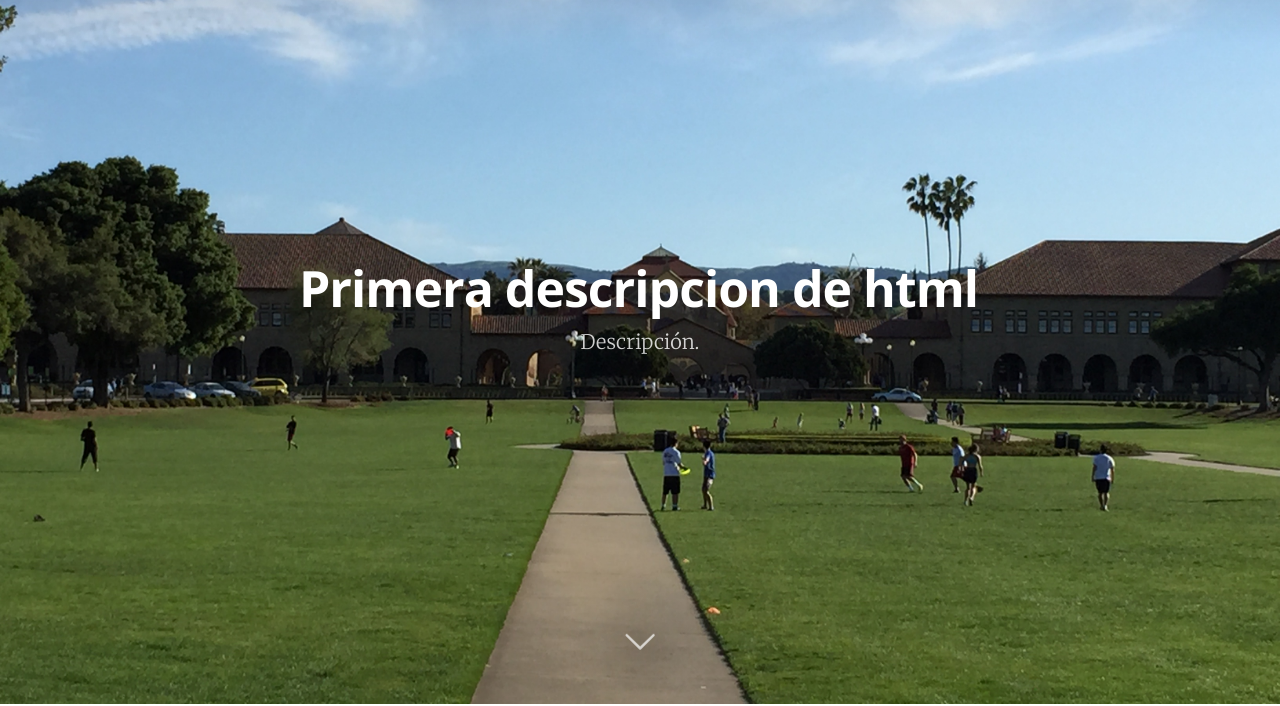
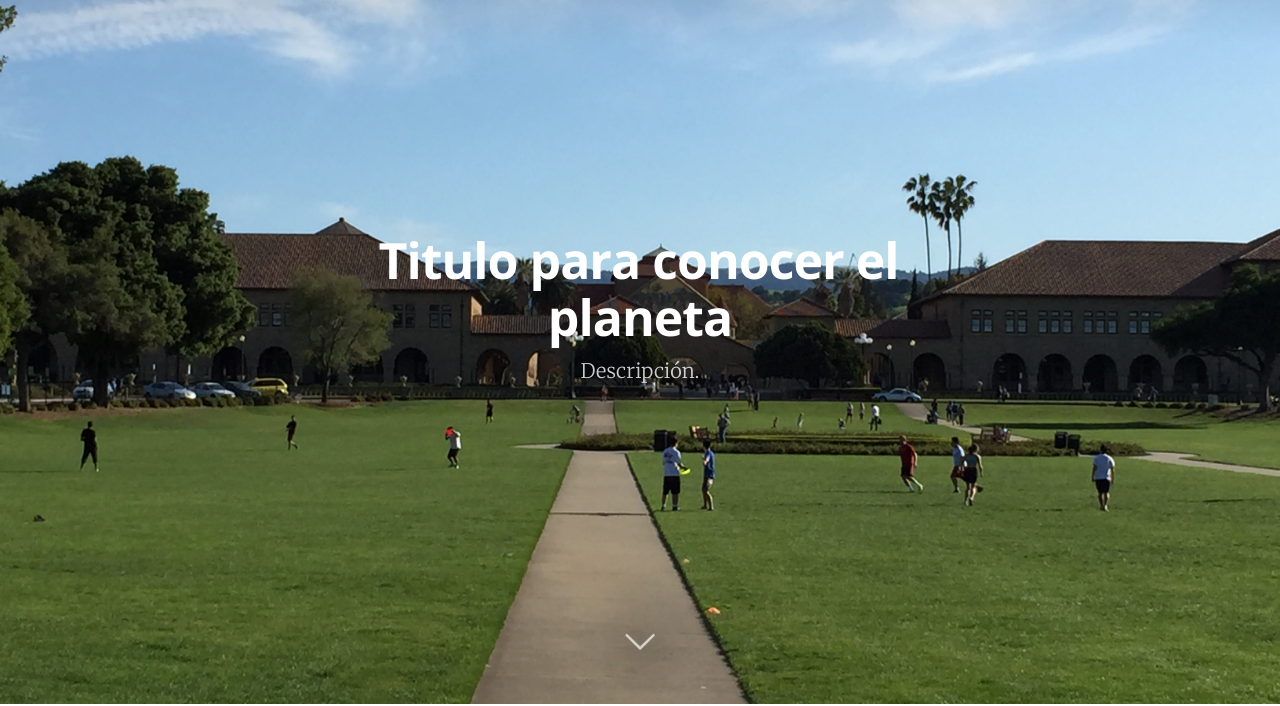
Before and after one commit to rampuero/platzi-git, a plain HTML site: page index.html in a window 1280 px wide. Shown: the part 96-802 px from the top of the page. Drawn offline with nearby package versions, Linux system fonts and the light colour scheme.

Commit message:
ultimo cambio titular

```diff
--- a/index.html
+++ b/index.html
@@ -75,7 +75,7 @@
             </nav>
             <div class="vertical">
                 <div class="main-header-content inner">
-                    <h1 class="page-title">Primera descripcion de html</h1>
+                    <h1 class="page-title">Titulo para conocer el planeta</h1>
                     <h2 class="page-description">Descripción.</h2>
                 </div>
             </div>
```
